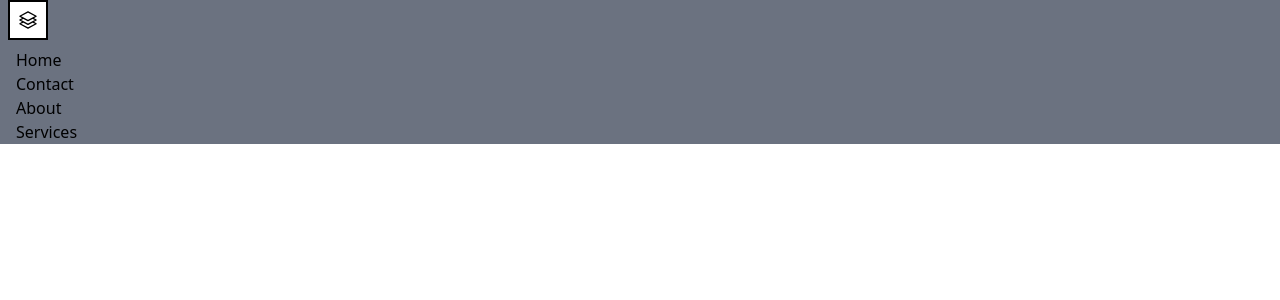
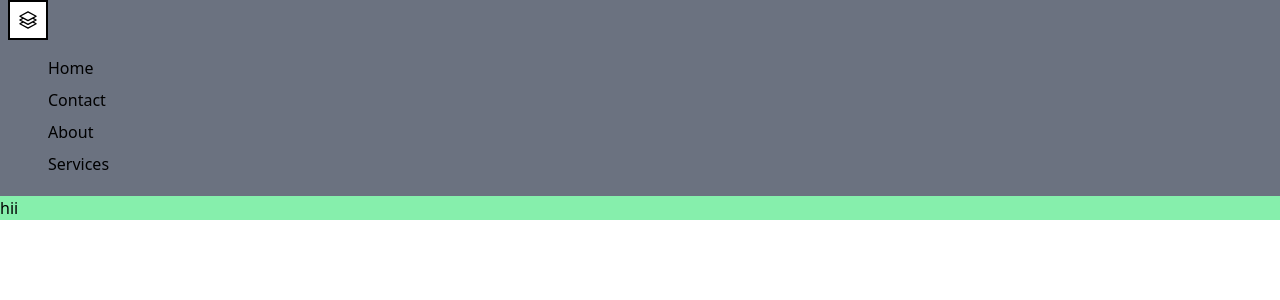
Before and after one commit to Nishan9t/react-components, a React (Create React App) app: page / in a window 1280 px wide. Both pictures are taken after a click on the button 28 px from the left and 20 px from the top of the page. Shown: the top 300 px of the page. Built offline with nearby package versions, Linux system fonts and the light colour scheme.

Commit message:
dropdown navabr have effects

```diff
--- a/src/components/DropNavbar.jsx
+++ b/src/components/DropNavbar.jsx
@@ -13,21 +13,22 @@ export default function DropNavbar() {
             ><HiOutlineSquare3Stack3D/>
             </button>
 
-        <div className={`${active && 'pt-12 '}px-4 bg-gray-500`}>
+
+        <div className={`${active && 'pt-12 '}px-12 py-5 duration-1000  bg-gray-500 z-50`}>
             {
 
                 active &&
-                <ul className='origin-top duration-1000'>
-                <li>Home</li>
-                <li>Contact</li>
-                <li>About</li>
-                <li>Services</li>
-            </ul>
+                <ul className={`${!active ? "h-0 ":"h-auto"}origin-top  duration-1000 `}>
+                <li className='pt-2 hover:text-white hover:border-b-2 cursor-pointer'>Home</li>
+                <li className='pt-2 hover:text-white hover:border-b-2 cursor-pointer'>Contact</li>
+                <li className='pt-2 hover:text-white hover:border-b-2 cursor-pointer'>About</li>
+                <li className='pt-2 hover:text-white hover:border-b-2 cursor-pointer'>Services</li>
+                </ul>
             }
 
         </div>
         <div className='flex-1 bg-green-300'>
-
+                <h1>hii</h1>
         </div>
     </div>
   )
```
Also changed, not shown: src/components/SlideInComponent.jsx (+1 -7 lines).
